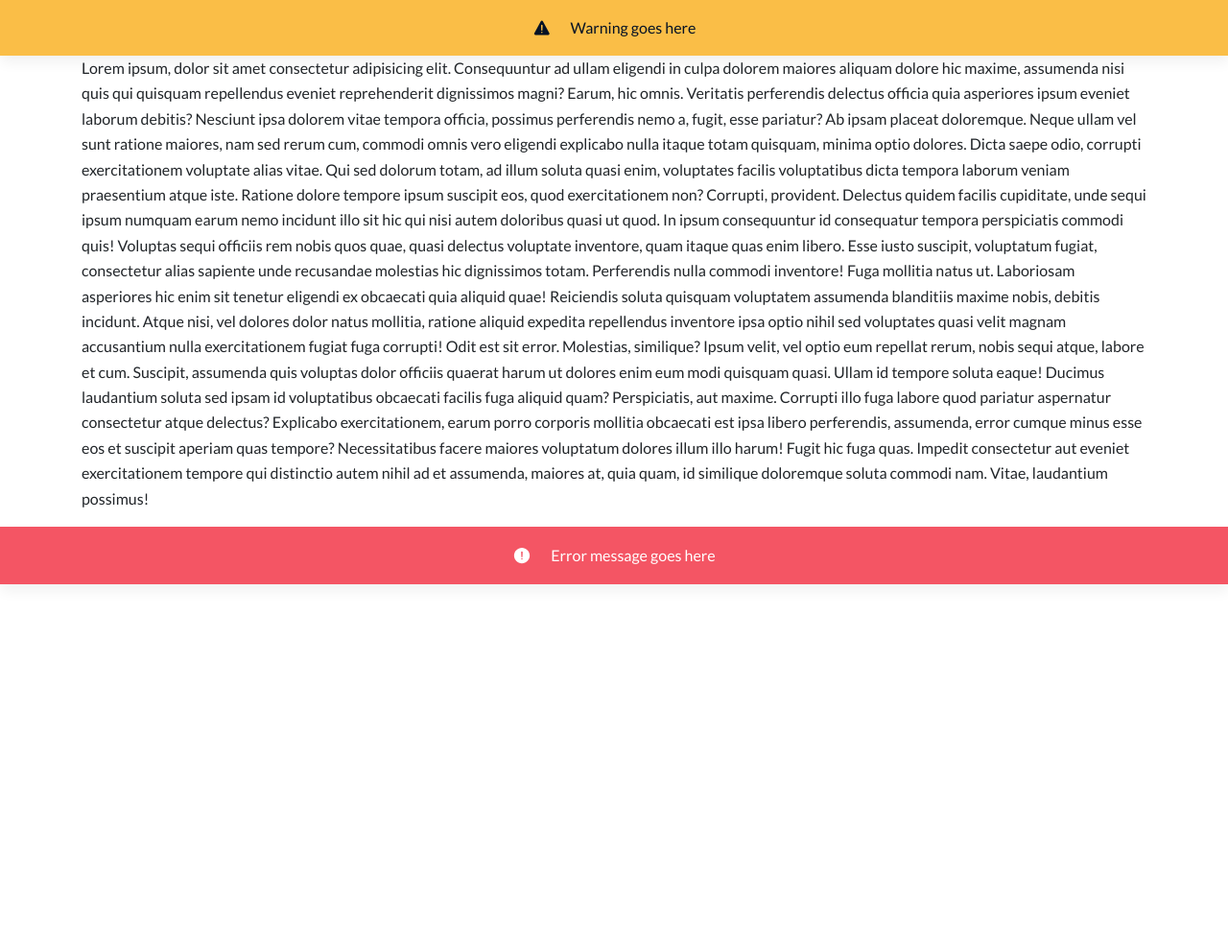
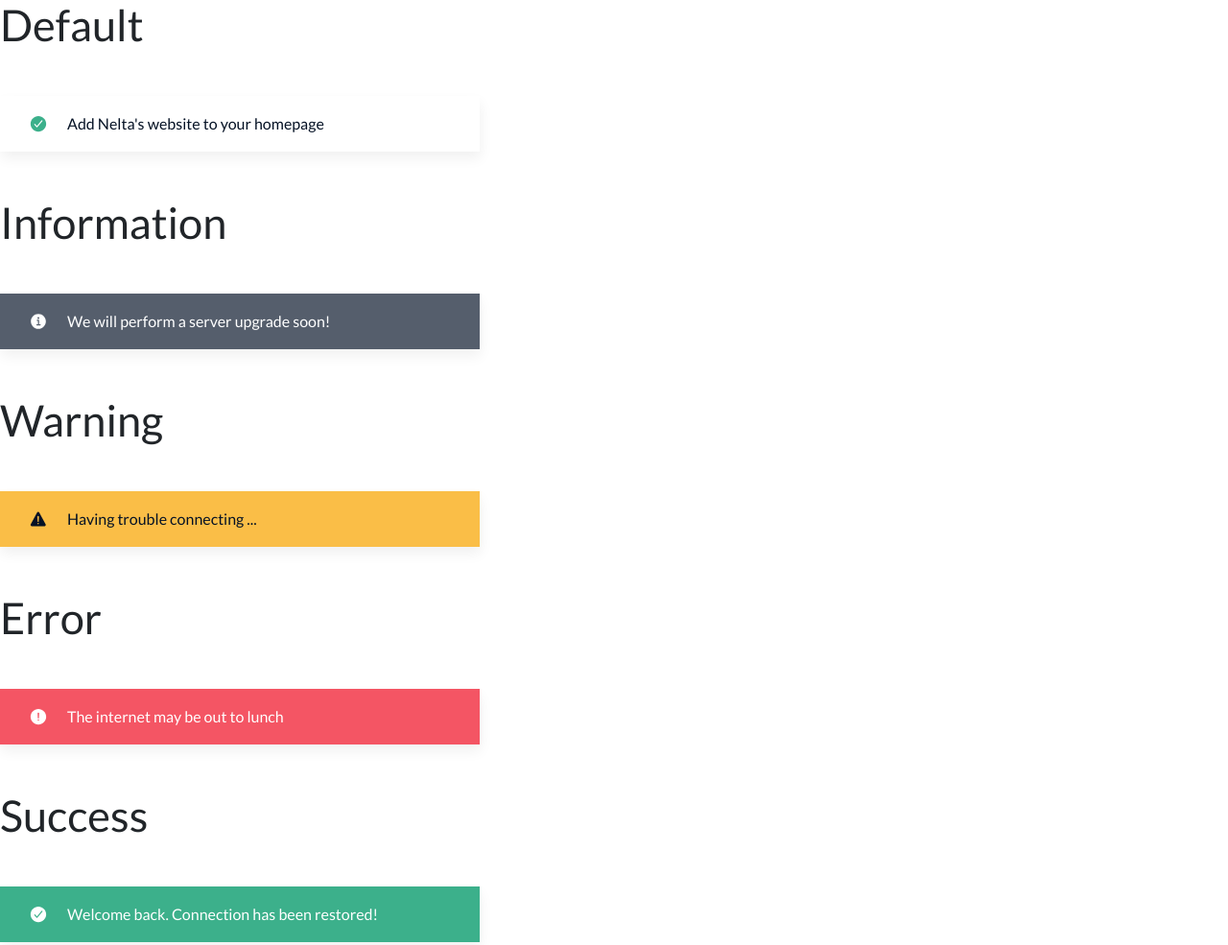
Before and after one commit to NeltaGmbh/framework, a website built with webpack: page index.html in a window 1280 px wide. Shown: the whole page at 96% size. Before the commit the page ends 800 px from the top, so only its background shows below. Built offline with nearby package versions, Linux system fonts and the light colour scheme.

Commit message:
DEV-439 Developed Flag

```diff
--- a/index.html
+++ b/index.html
@@ -8,35 +8,40 @@
 
 </head>
 <body>
-
-    <div class="banner-warning">
-        <ion-icon name="warning"></ion-icon><span>Warning goes here</span>
-    </div>
-
-    <div class="container">
-        <div class="row">
-            <div class="col-md">
-                <p>Lorem ipsum, dolor sit amet consectetur adipisicing elit. Consequuntur ad ullam eligendi in culpa dolorem maiores aliquam dolore hic maxime, assumenda nisi quis qui quisquam repellendus eveniet reprehenderit dignissimos magni?
-                    Earum, hic omnis. Veritatis perferendis delectus officia quia asperiores ipsum eveniet laborum debitis? Nesciunt ipsa dolorem vitae tempora officia, possimus perferendis nemo a, fugit, esse pariatur? Ab ipsam placeat doloremque.
-                    Neque ullam vel sunt ratione maiores, nam sed rerum cum, commodi omnis vero eligendi explicabo nulla itaque totam quisquam, minima optio dolores. Dicta saepe odio, corrupti exercitationem voluptate alias vitae.
-                    Qui sed dolorum totam, ad illum soluta quasi enim, voluptates facilis voluptatibus dicta tempora laborum veniam praesentium atque iste. Ratione dolore tempore ipsum suscipit eos, quod exercitationem non? Corrupti, provident.
-                    Delectus quidem facilis cupiditate, unde sequi ipsum numquam earum nemo incidunt illo sit hic qui nisi autem doloribus quasi ut quod. In ipsum consequuntur id consequatur tempora perspiciatis commodi quis!
-                    Voluptas sequi officiis rem nobis quos quae, quasi delectus voluptate inventore, quam itaque quas enim libero. Esse iusto suscipit, voluptatum fugiat, consectetur alias sapiente unde recusandae molestias hic dignissimos totam.
-                    Perferendis nulla commodi inventore! Fuga mollitia natus ut. Laboriosam asperiores hic enim sit tenetur eligendi ex obcaecati quia aliquid quae! Reiciendis soluta quisquam voluptatem assumenda blanditiis maxime nobis, debitis incidunt.
-                    Atque nisi, vel dolores dolor natus mollitia, ratione aliquid expedita repellendus inventore ipsa optio nihil sed voluptates quasi velit magnam accusantium nulla exercitationem fugiat fuga corrupti! Odit est sit error.
-                    Molestias, similique? Ipsum velit, vel optio eum repellat rerum, nobis sequi atque, labore et cum. Suscipit, assumenda quis voluptas dolor officiis quaerat harum ut dolores enim eum modi quisquam quasi.
-                    Ullam id tempore soluta eaque! Ducimus laudantium soluta sed ipsam id voluptatibus obcaecati facilis fuga aliquid quam? Perspiciatis, aut maxime. Corrupti illo fuga labore quod pariatur aspernatur consectetur atque delectus?
-                    Explicabo exercitationem, earum porro corporis mollitia obcaecati est ipsa libero perferendis, assumenda, error cumque minus esse eos et suscipit aperiam quas tempore? Necessitatibus facere maiores voluptatum dolores illum illo harum!
-                    Fugit hic fuga quas. Impedit consectetur aut eveniet exercitationem tempore qui distinctio autem nihil ad et assumenda, maiores at, quia quam, id similique doloremque soluta commodi nam. Vitae, laudantium possimus!</p>
-            </div>
+    <h3>Default</h3>
+    <div class="mt-5 mb-5">
+        <div class="flag">
+            <ion-icon name="checkmark-circle"></ion-icon><span>Add Nelta's website to your  homepage</span>
         </div>
     </div>
 
-    <div class="banner-error">
-        <ion-icon name="alert-circle"></ion-icon>
-        <p>Error message goes here</p>
+    <h3>Information</h3>
+    <div class="mt-5 mb-5">
+        <div class="flag-info">
+            <ion-icon name="information-circle"></ion-icon><span>We will perform a server upgrade soon!</span>
+        </div>
     </div>
 
+   <h3>Warning</h3>
+   <div class="mt-5 mb-5">
+        <div class="flag-warning">
+            <ion-icon name="warning"></ion-icon><span>Having trouble connecting ...</span>
+        </div>
+    </div>
+
+    <h3>Error</h3>
+    <div class="mt-5 mb-5">
+        <div class="flag-error">
+            <ion-icon name="alert-circle"></ion-icon><span>The internet may be out to lunch</span>
+        </div>
+    </div>
+
+    <h3>Success</h3>
+    <div class="mt-5 mb-5">
+        <div class="flag-success">
+            <ion-icon name="checkmark-circle"></ion-icon><span>Welcome back. Connection has been restored!</span>
+        </div>
+    </div>
 
 
     <script src="https://unpkg.com/ionicons@5.2.3/dist/ionicons.js"></script>
--- a/package.json
+++ b/package.json
@@ -1,6 +1,6 @@
 {
   "name": "nelta-framework",
-  "version": "0.1.1",
+  "version": "0.1.2",
   "description": "Nelta's framework",
   "main": "index.js",
   "scripts": {
--- a/src/sass/components/_flag.scss
+++ b/src/sass/components/_flag.scss
@@ -0,0 +1,80 @@
+// General
+.flag,
+.flag-info,
+.flag-warning,
+.flag-error,
+.flag-success {
+    -webkit-box-shadow: 1px 7px 13px 0px rgba(0,0,0,0.06);
+    -moz-box-shadow: 1px 7px 13px 0px rgba(0,0,0,0.06);
+    box-shadow: 1px 7px 13px 0px rgba(0,0,0,0.06);
+    padding: 17px 30px;
+    display: inline-flex;
+    width: 500px;
+    justify-content: left;
+    align-items: center;
+    p {
+        margin: 0;
+    }
+    ion-icon {
+        font-size: 20px;
+        margin-right: 20px;
+    }
+}
+
+
+// Default
+.flag {
+    background: $white;
+    color: $neutral-1;
+    ion-icon {
+        color: $main-success;
+    }
+}
+
+// Information
+.flag-info {
+    background: $neutral-3;
+    color: $white;
+    ion-icon {
+        color: $white;
+    }
+}
+
+// Warning
+.flag-warning {
+    background: $main-warning;
+    color: $neutral-1;
+    ion-icon {
+        color: $neutral-1;
+    }
+}
+
+// Error
+.flag-error {
+    background: $main-danger;
+    color: $white;
+    ion-icon {
+        color: $white;
+    }
+}
+
+// Success
+.flag-success {
+    background: $main-success;
+    color: $white;
+    ion-icon {
+        color: $white;
+    }
+}
+
+// Responsive
+
+@media only screen and (max-width: 540px) {
+    .flag,
+    .flag-info,
+    .flag-warning,
+    .flag-error,
+    .flag-success {
+        width: 100%;
+    }
+}
--- a/src/sass/components/components.scss
+++ b/src/sass/components/components.scss
@@ -1,2 +1,3 @@
 @import '_avatar.scss';
 @import '_banner.scss';
+@import '_flag.scss';
--- a/webpack.config.js
+++ b/webpack.config.js
@@ -8,7 +8,7 @@ module.exports = {
         filename: 'bundle.js'
     },
     mode: 'production',
-    watch: true,
+    // watch: true,
     module: {
         rules: [
             {
```
Also changed, not shown: README.md, dist/bundle.css.
